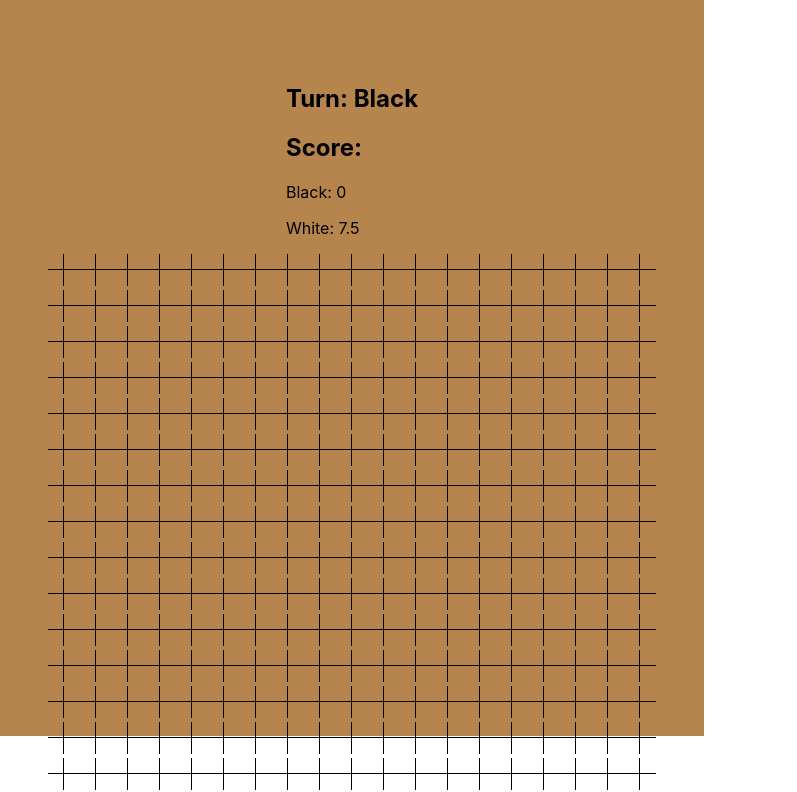
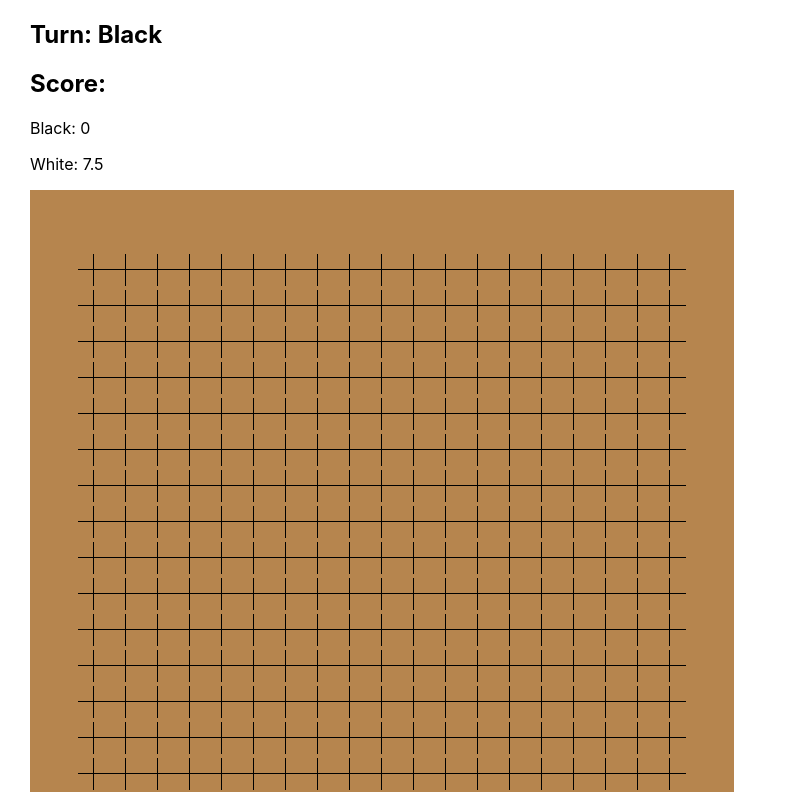
Before and after one commit to drew-ross/go-react, a React (Create React App) app: page / in a window 1280 px wide. Shown: the top 792 px of the page, without its empty margins (0-797 px from the left). Built offline with nearby package versions, Linux system fonts and the light colour scheme.

Commit message:
Add Board-Container className to outer div, add Board className div to game board

```diff
--- a/src/components/Board/Board.tsx
+++ b/src/components/Board/Board.tsx
@@ -127,13 +127,14 @@ const Board = (): ReactElement => {
   };
 
   return (
-    <div className='Board'>
+    <div className='Board-Container'>
       <GameDisplay
         points={points}
         playerTurn={playerTurn}
         komi={komi}
         setKomi={setKomi}
       />
+      <div className='Board'>
         {boardMatrix.length > 0 &&
           boardMatrix.map((row, coordY) => (
             <div className='Board-row' key={`${coordY}`}>
@@ -148,6 +149,7 @@ const Board = (): ReactElement => {
               ))}
             </div>
           ))}
+      </div>
       <button onClick={() => setShowDebug(!showDebug)}>{`${
         showDebug ? "Hide" : "Show"
       } Debug Overlay`}</button>
```
Lines whose indentation alone changed are shown as unchanged.
